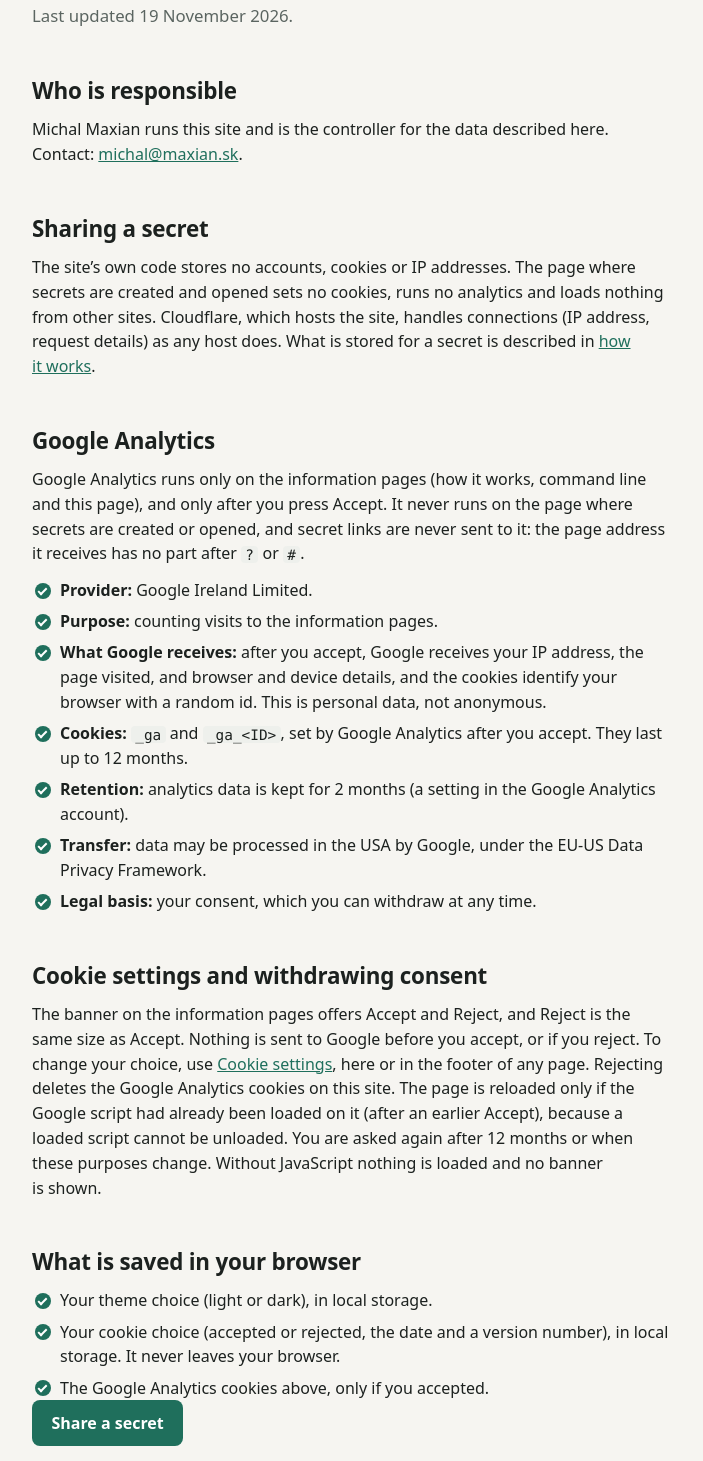
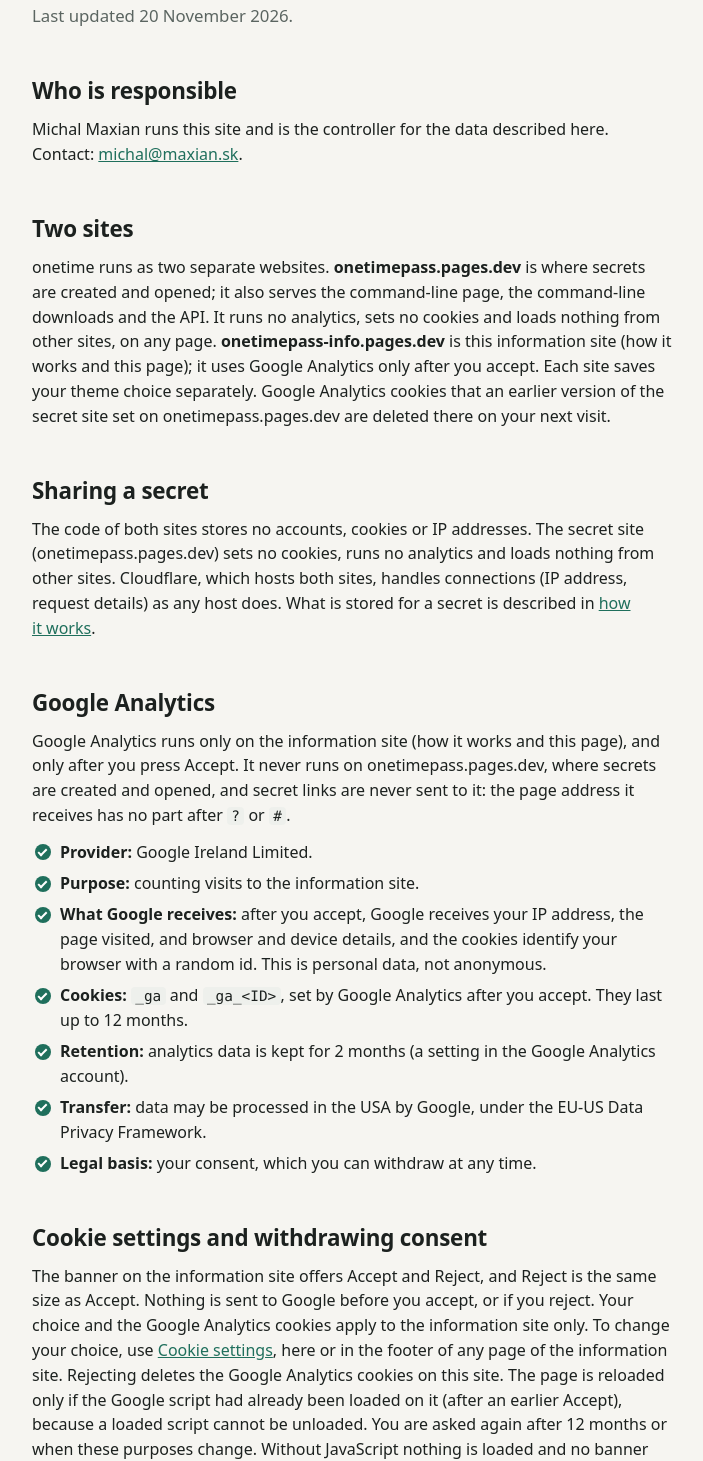
Before and after one commit to devopsacid/onetime, a website built with Vite: page privacy.html in a window 1280 px wide. Shown: the part 145-1606 px from the top of the page, without its empty margins (288-991 px from the left). Built offline with nearby package versions, Linux system fonts and the light colour scheme.

Commit message:
feat: page sources for the two sites: info canonicals, texts, footers, README
Co-Authored-By: Claude Fable 5.2 <noreply@anthropic.com>
Claude-Session: https://claude.ai/code/session_01UPyh4ArueKu5Xd6qZJn9dG

```diff
--- a/privacy.html
+++ b/privacy.html
@@ -10,12 +10,12 @@
     <script src="/theme-init.js"></script>
     <title>Privacy | onetime</title>
     <!-- site:onetimepass -->
-    <meta name="description" content="Who runs onetime, what the site stores, and how Google Analytics is used on the information pages only after you accept." />
+    <meta name="description" content="Who runs onetime, what the site stores, and how Google Analytics is used on the information site only after you accept." />
     <!-- /site:onetimepass -->
     <!-- site:selfhost
     <meta name="description" content="Who runs this instance of onetime and what it stores. It sets no cookies and runs no analytics." />
     site:selfhost -->
-    <link rel="canonical" href="https://onetimepass.pages.dev/privacy" />
+    <link rel="canonical" href="https://onetimepass-info.pages.dev/privacy" />
     <link rel="icon" href="/favicon.svg" type="image/svg+xml" />
     <link rel="icon" href="/favicon-32.png" type="image/png" sizes="32x32" />
     <link rel="apple-touch-icon" href="/apple-touch-icon.png" />
@@ -24,13 +24,13 @@
     <meta property="og:site_name" content="onetime" />
     <meta property="og:title" content="Privacy | onetime" />
     <!-- site:onetimepass -->
-    <meta property="og:description" content="Who runs onetime, what the site stores, and how Google Analytics is used on the information pages only after you accept." />
+    <meta property="og:description" content="Who runs onetime, what the site stores, and how Google Analytics is used on the information site only after you accept." />
     <!-- /site:onetimepass -->
     <!-- site:selfhost
     <meta property="og:description" content="Who runs this instance of onetime and what it stores. It sets no cookies and runs no analytics." />
     site:selfhost -->
-    <meta property="og:url" content="https://onetimepass.pages.dev/privacy" />
-    <meta property="og:image" content="https://onetimepass.pages.dev/og-image.png" />
+    <meta property="og:url" content="https://onetimepass-info.pages.dev/privacy" />
+    <meta property="og:image" content="https://onetimepass-info.pages.dev/og-image.png" />
     <meta property="og:image:type" content="image/png" />
     <meta property="og:image:width" content="1200" />
     <meta property="og:image:height" content="630" />
@@ -38,13 +38,14 @@
     <meta name="twitter:card" content="summary_large_image" />
     <meta name="twitter:title" content="Privacy | onetime" />
     <!-- site:onetimepass -->
-    <meta name="twitter:description" content="Who runs onetime, what the site stores, and how Google Analytics is used on the information pages only after you accept." />
+    <meta name="twitter:description" content="Who runs onetime, what the site stores, and how Google Analytics is used on the information site only after you accept." />
     <!-- /site:onetimepass -->
     <!-- site:selfhost
     <meta name="twitter:description" content="Who runs this instance of onetime and what it stores. It sets no cookies and runs no analytics." />
     site:selfhost -->
-    <meta name="twitter:image" content="https://onetimepass.pages.dev/og-image.png" />
+    <meta name="twitter:image" content="https://onetimepass-info.pages.dev/og-image.png" />
     <meta name="twitter:image:alt" content="onetime: share a secret with a link that works once" />
+    <!-- site:selfhost
     <script type="application/ld+json">
       {
         "@context": "https://schema.org",
@@ -62,13 +63,14 @@
                 "@type": "ListItem",
                 "position": 2,
                 "name": "Privacy",
-                "item": "https://onetimepass.pages.dev/privacy"
+                "item": "https://onetimepass-info.pages.dev/privacy"
               }
             ]
           }
         ]
       }
     </script>
+    site:selfhost -->
     <link rel="stylesheet" href="/src/web/style.css" />
     <script type="module" src="/src/web/info.ts"></script>
   </head>
@@ -94,7 +96,7 @@
 
     <main class="explainer">
       <h1>Privacy</h1>
-      <p class="lead">Last updated 19 November 2026.</p>
+      <p class="lead">Last updated 20 November 2026.</p>
 
       <section id="controller" aria-labelledby="controller-title">
         <h2 id="controller-title">Who is responsible</h2>
@@ -110,13 +112,27 @@
         site:selfhost -->
       </section>
 
+      <!-- site:onetimepass -->
+      <section id="sites" aria-labelledby="sites-title">
+        <h2 id="sites-title">Two sites</h2>
+        <p>
+          onetime runs as two separate websites. <strong>onetimepass.pages.dev</strong> is where secrets are created and
+          opened; it also serves the command-line page, the command-line downloads and the API. It runs no analytics, sets
+          no cookies and loads nothing from other sites, on any page. <strong>onetimepass-info.pages.dev</strong> is this
+          information site (how it works and this page); it uses Google Analytics only after you accept. Each site saves
+          your theme choice separately. Google Analytics cookies that an earlier version of the secret site set on
+          onetimepass.pages.dev are deleted there on your next visit.
+        </p>
+      </section>
+      <!-- /site:onetimepass -->
+
       <section id="secrets" aria-labelledby="secrets-title">
         <h2 id="secrets-title">Sharing a secret</h2>
         <p>
           <!-- site:onetimepass -->
-          The site’s own code stores no accounts, cookies or IP addresses. The page where secrets are created and opened
-          sets no cookies, runs no analytics and loads nothing from other sites. Cloudflare, which hosts the site, handles
-          connections (IP address, request details) as any host does. What is stored for a secret is described in
+          The code of both sites stores no accounts, cookies or IP addresses. The secret site (onetimepass.pages.dev)
+          sets no cookies, runs no analytics and loads nothing from other sites. Cloudflare, which hosts both sites,
+          handles connections (IP address, request details) as any host does. What is stored for a secret is described in
           <!-- /site:onetimepass -->
           <!-- site:selfhost
           The site’s own code stores no accounts, cookies or IP addresses and keeps no request logs. No page of this site
@@ -132,13 +148,13 @@
       <section id="analytics" aria-labelledby="analytics-title">
         <h2 id="analytics-title">Google Analytics</h2>
         <p>
-          Google Analytics runs only on the information pages (how it works, command line and this page), and only after
-          you press Accept. It never runs on the page where secrets are created or opened, and secret links
-          are never sent to it: the page address it receives has no part after <code>?</code> or <code>#</code>.
+          Google Analytics runs only on the information site (how it works and this page), and only after
+          you press Accept. It never runs on onetimepass.pages.dev, where secrets are created and opened, and secret
+          links are never sent to it: the page address it receives has no part after <code>?</code> or <code>#</code>.
         </p>
         <ul class="ticks">
           <li><strong>Provider:</strong> Google Ireland Limited.</li>
-          <li><strong>Purpose:</strong> counting visits to the information pages.</li>
+          <li><strong>Purpose:</strong> counting visits to the information site.</li>
           <li><strong>What Google receives:</strong> after you accept, Google receives your IP address, the page visited, and browser and device details, and the cookies identify your browser with a random id. This is personal data, not anonymous.</li>
           <li><strong>Cookies:</strong> <code>_ga</code> and <code>_ga_&lt;ID&gt;</code>, set by Google Analytics after you accept. They last up to 12 months.</li>
           <li><strong>Retention:</strong> analytics data is kept for 2 months (a setting in the Google Analytics account).</li>
@@ -150,10 +166,11 @@
       <section id="cookies" aria-labelledby="cookies-title">
         <h2 id="cookies-title">Cookie settings and withdrawing consent</h2>
         <p>
-          The banner on the information pages offers Accept and Reject, and Reject is the same size as Accept. Nothing
-          is sent to Google before you accept, or if you reject. To change your choice, use
-          <a href="/privacy#cookies" data-cookie-settings>Cookie settings</a>, here or in the footer of any page. Rejecting
-          deletes the Google Analytics cookies on this site. The page is reloaded only if the Google script had already been loaded on it (after an earlier Accept), because a loaded script cannot be unloaded. You are asked again after 12 months or
+          The banner on the information site offers Accept and Reject, and Reject is the same size as Accept. Nothing
+          is sent to Google before you accept, or if you reject. Your choice and the Google Analytics cookies apply to the
+          information site only. To change your choice, use
+          <a href="/privacy#cookies" data-cookie-settings>Cookie settings</a>, here or in the footer of any page of the
+          information site. Rejecting deletes the Google Analytics cookies on this site. The page is reloaded only if the Google script had already been loaded on it (after an earlier Accept), because a loaded script cannot be unloaded. You are asked again after 12 months or
           when these purposes change. Without JavaScript nothing is loaded and no banner is shown.
         </p>
       </section>
@@ -171,9 +188,9 @@
       <section id="storage" aria-labelledby="storage-title">
         <h2 id="storage-title">What is saved in your browser</h2>
         <ul class="ticks">
-          <li>Your theme choice (light or dark), in local storage.</li>
+          <li>Your theme choice (light or dark), in local storage. Each site saves it separately.</li>
           <!-- site:onetimepass -->
-          <li>Your cookie choice (accepted or rejected, the date and a version number), in local storage. It never leaves your browser.</li>
+          <li>Your cookie choice (accepted or rejected, the date and a version number), in local storage of the information site. It never leaves your browser.</li>
           <li>The Google Analytics cookies above, only if you accepted.</li>
           <!-- /site:onetimepass -->
           <!-- site:selfhost
@@ -187,7 +204,7 @@
 
     <footer class="site-footer site-footer-plain">
       <!-- site:onetimepass -->
-      <p>No accounts. Secrets are encrypted on your device. The page where secrets are created and opened has no analytics or cookies. This page uses Google Analytics only if you accept. Your theme choice and this choice are saved in your browser.</p>
+      <p>No accounts. Secrets are encrypted on your device. onetimepass.pages.dev, where secrets are created and opened, has no analytics or cookies. This information site uses Google Analytics only if you accept. Your theme choice and this choice are saved in your browser.</p>
       <p><a href="/">Share a secret</a> · <a href="/how-it-works">How it works</a> · <a href="/command-line">Command-line tool</a> · <a href="/privacy">Privacy</a> · <a href="/privacy#cookies" data-cookie-settings>Cookie settings</a></p>
       <!-- /site:onetimepass -->
       <!-- site:selfhost
--- a/public/sitemap.xml
+++ b/public/sitemap.xml
@@ -10,10 +10,10 @@
   </url>
   <url>
     <loc>https://onetimepass.pages.dev/command-line</loc>
-    <lastmod>2026-11-19</lastmod>
+    <lastmod>2026-11-20</lastmod>
   </url>
   <url>
     <loc>https://onetimepass-info.pages.dev/privacy</loc>
-    <lastmod>2026-11-19</lastmod>
+    <lastmod>2026-11-20</lastmod>
   </url>
 </urlset>
```
Also changed, not shown: 404.html (+1 -1 lines), command-line.html (+3 -3 lines), how-it-works.html (+11 -28 lines), index.html (+1 -1 lines), README.md.
